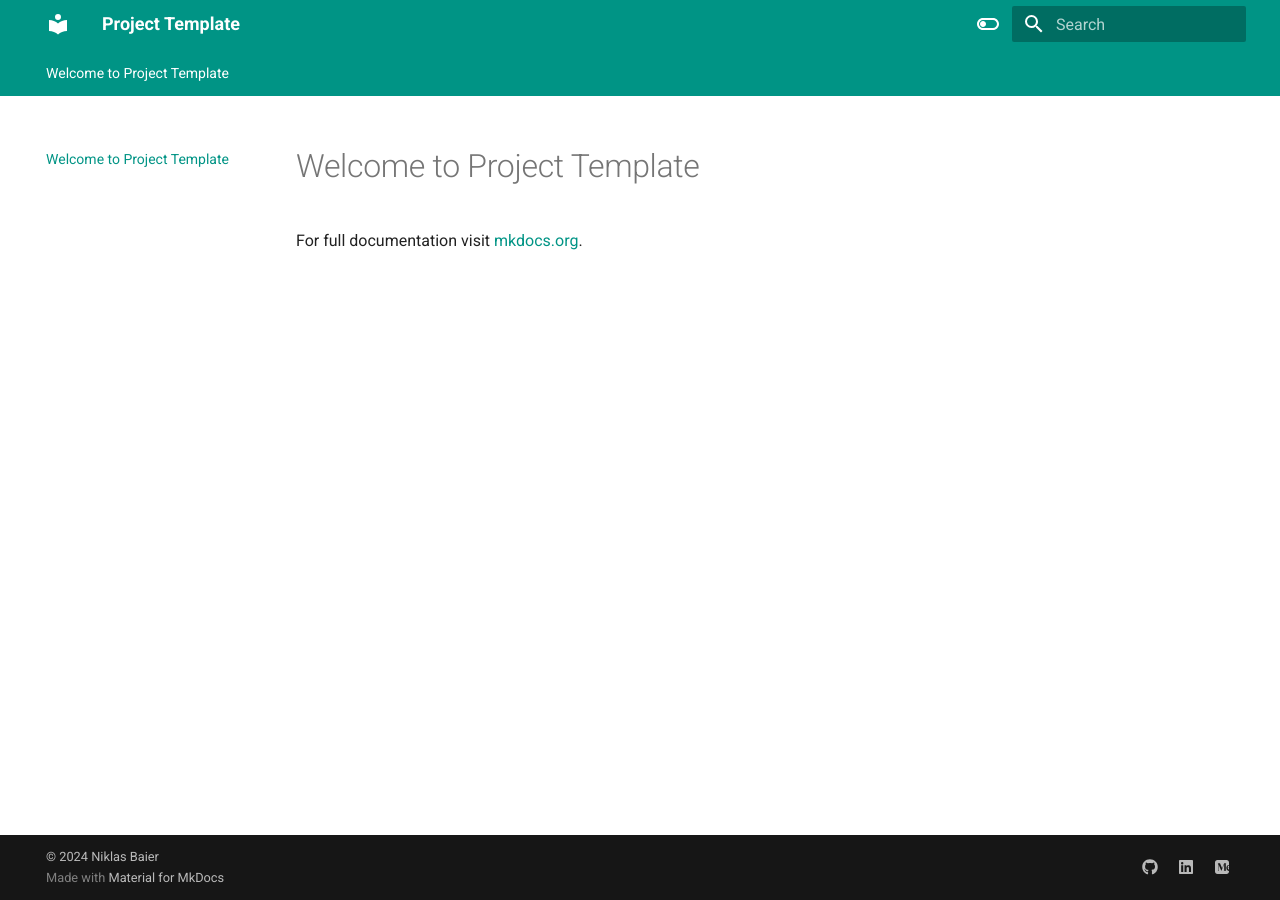
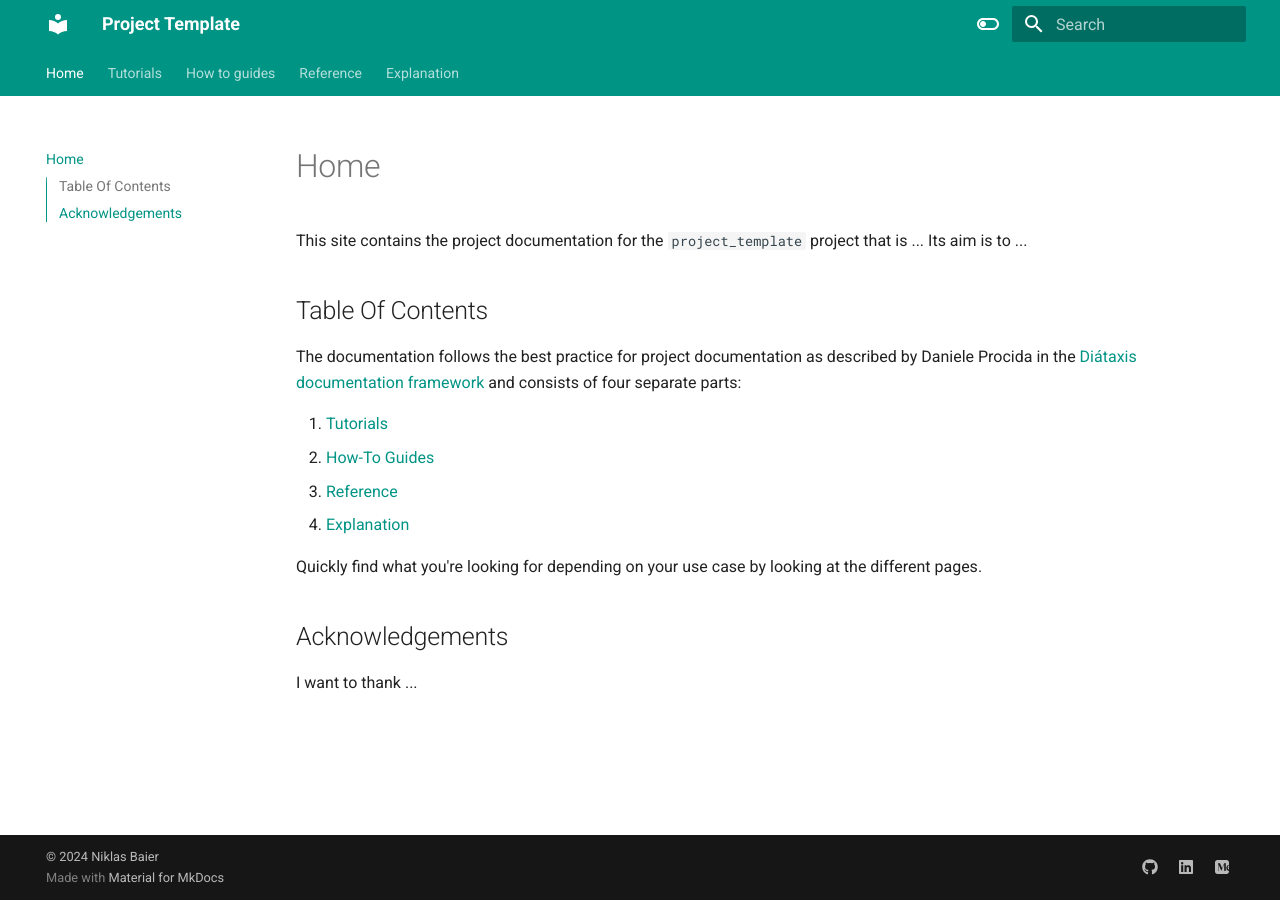
Before and after one commit to niklasbaier/instant-repo, an MkDocs documentation site: the page built from docs/index.md, in a window 1280 px wide. Built offline with MkDocs 1.6.1 and Material for MkDocs 9.7.7, drawn with Linux system fonts in a browser that asks for light colours.

Commit message:
feat: add mkdocstrings

```diff
--- a/docs/index.md
+++ b/docs/index.md
@@ -1,3 +1,22 @@
-# Welcome to Project Template
+This site contains the project documentation for the
+`project_template` project that is ...
+Its aim is to ...
 
-For full documentation visit [mkdocs.org](https://www.mkdocs.org).
+## Table Of Contents
+
+The documentation follows the best practice for
+project documentation as described by Daniele Procida
+in the [Diátaxis documentation framework](https://diataxis.fr/)
+and consists of four separate parts:
+
+1. [Tutorials](tutorials.md)
+2. [How-To Guides](how-to-guides.md)
+3. [Reference](reference.md)
+4. [Explanation](explanation.md)
+
+Quickly find what you're looking for depending on
+your use case by looking at the different pages.
+
+## Acknowledgements
+
+I want to thank ...
--- a/mkdocs.yml
+++ b/mkdocs.yml
@@ -25,6 +25,13 @@
         name: Switch to light mode
       primary: teal
       accent: lime
+
+nav:
+  - index.md
+  - tutorials.md
+  - how-to-guides.md
+  - reference.md
+  - explanation.md
 
 extra:
   social:
@@ -54,3 +61,7 @@
 
 copyright: |
   &copy; 2024 <a href="https://github.com/niklasbaier" target="_blank" rel="noopener">Niklas Baier</a>
+
+plugins:
+  - search
+  - mkdocstrings
--- a/pyproject.toml
+++ b/pyproject.toml
@@ -18,6 +18,7 @@
 pre-commit = "*"
 commitizen = "*"
 mkdocs-material = "*"
+mkdocstrings = { extras = ["python"], version = "^0.24.1" }
 
 [build-system]
 requires = ["poetry-core"]
```
Also changed, not shown: README.md (+1 -1 lines), docs/explanation.md (added, +15 -0 lines), docs/how-to-guides.md (added, +4 -0 lines), docs/reference.md (added, +6 -0 lines), docs/tutorials.md (added, +16 -0 lines), src/app/__init__.py (+9 -0 lines), 2 other files.
